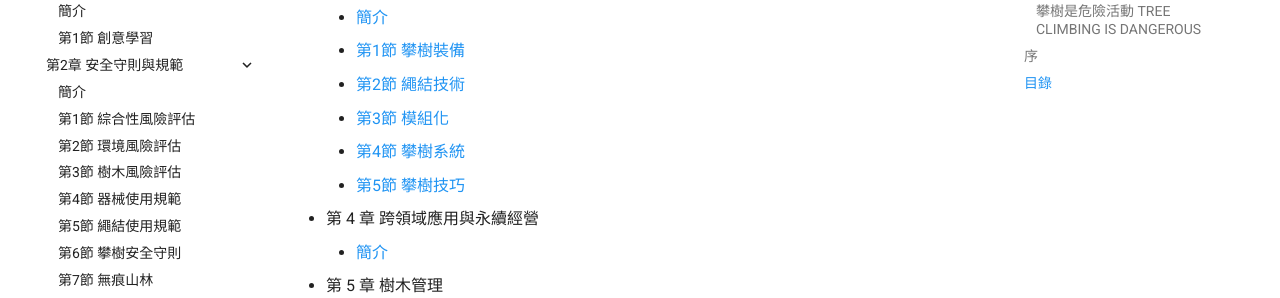
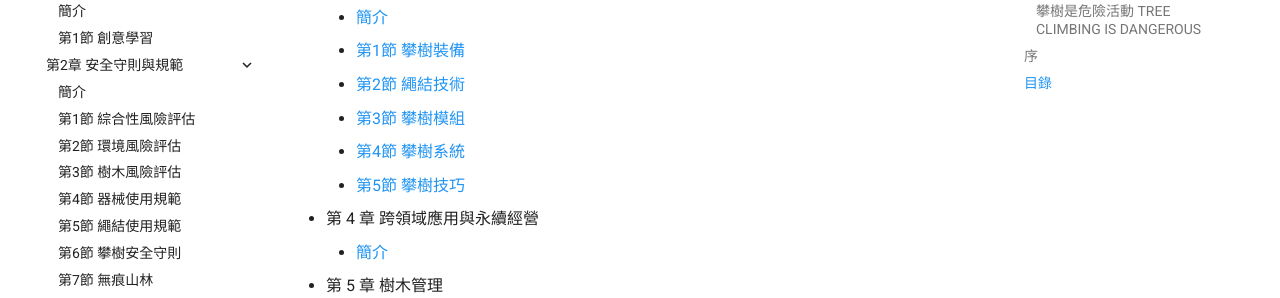
Before and after one commit to Uesugi-Summer-Sea/Agile-Tree-Climbing-Manual, an MkDocs documentation site: the page built from docs/README.md, in a window 1280 px wide and 900 px high, scrolled down 1781 px. Shown: the part 151-449 px from the top of the window. Built offline with MkDocs 1.6.1 and Material for MkDocs 9.7.7, drawn with Linux system fonts in a browser that asks for light colours; comment, search, counter and statistics services are not loaded.

Commit message:
Relate #114 !41 提交將
修改項目:

模組:

```diff
--- a/docs/README.md
+++ b/docs/README.md
@@ -52,7 +52,7 @@ MIT License
   - [簡介](03-攀樹技術/README.md)
   - [第1節 攀樹裝備](03-攀樹技術/1-攀樹裝備.md)
   - [第2節 繩結技術](03-攀樹技術/2-繩結技術.md)
-  - [第3節 模組化](03-攀樹技術/3-模組化.md)
+  - [第3節 攀樹模組](03-攀樹技術/3-攀樹模組.md)
   - [第4節 攀樹系統](03-攀樹技術/4-攀樹系統.md)
   - [第5節 攀樹技巧](03-攀樹技術/5-攀樹技巧.md)
 - 第 4 章 跨領域應用與永續經營
```
